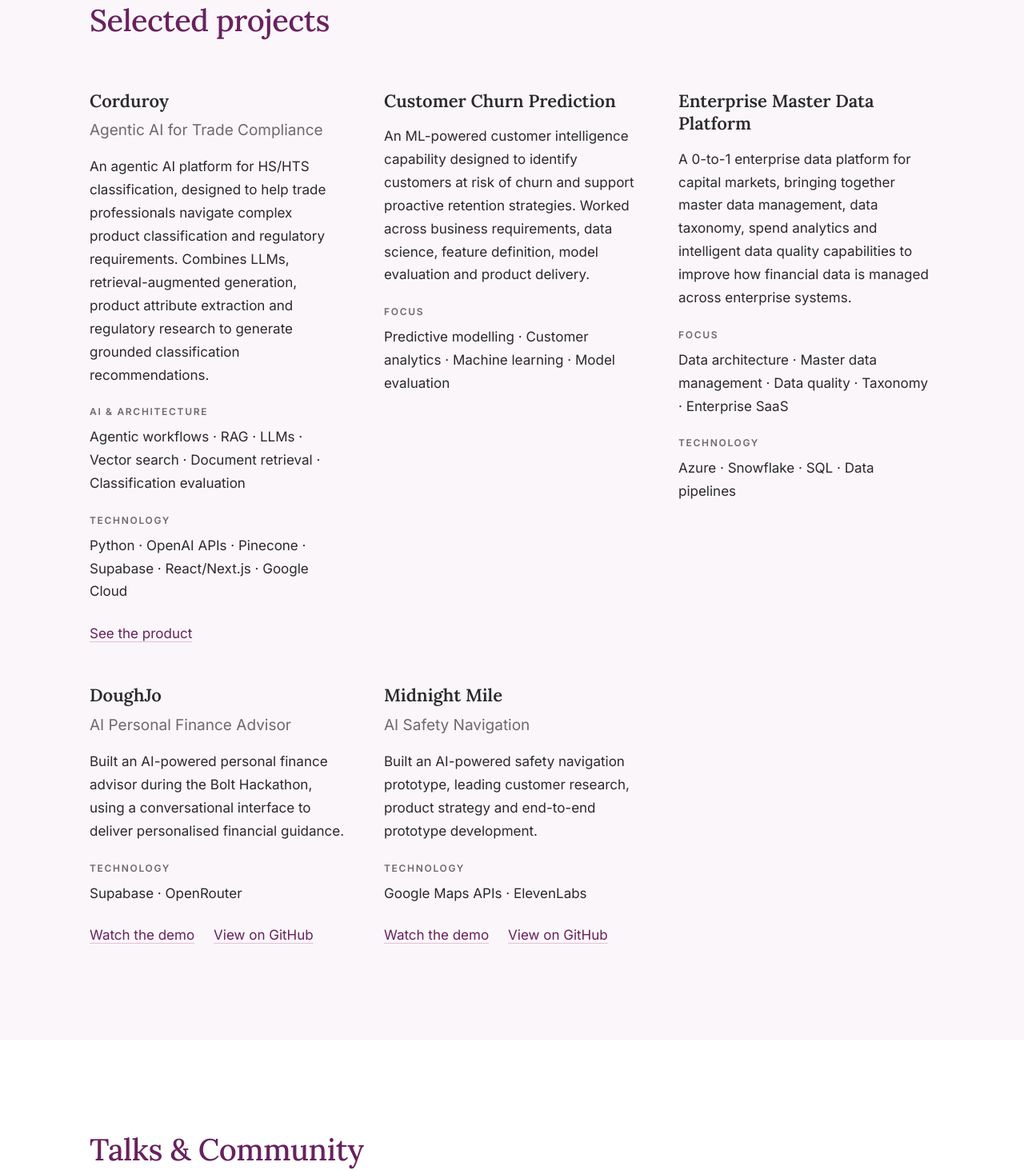
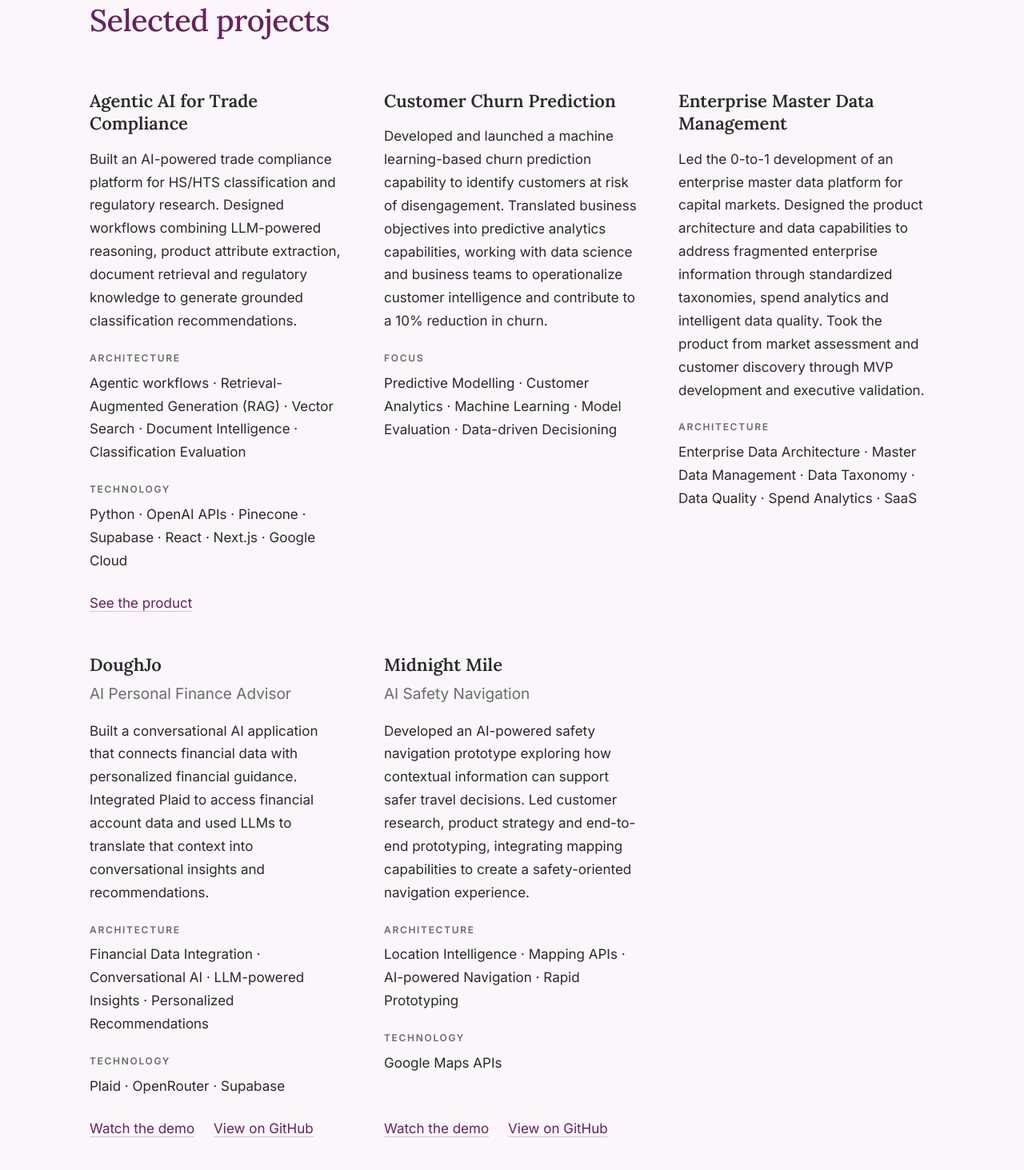
Before and after one commit to divu112311/divu112311.github.io, a plain HTML site: page index.html in a window 1280 px wide. Shown: the part 2403-3866 px from the top of the page at 80% size. Drawn offline with Linux system fonts and the light colour scheme.

Commit message:
Projects: update text for all five projects
Co-Authored-By: Claude Opus 5.5 <noreply@anthropic.com>

```diff
--- a/index.html
+++ b/index.html
@@ -290,53 +290,54 @@ nav a:hover{color:var(--plum)}
     </div>
     <div class="more">
       <article>
-        <h3>Corduroy</h3>
-        <p class="lead">Agentic AI for Trade Compliance</p>
+        <h3>Agentic AI for Trade Compliance</h3>
         <div class="prose">
-          <p>An agentic AI platform for HS/HTS classification, designed to help trade professionals navigate complex product classification and regulatory requirements. Combines LLMs, retrieval-augmented generation, product attribute extraction and regulatory research to generate grounded classification recommendations.</p>
+          <p>Built an AI-powered trade compliance platform for HS/HTS classification and regulatory research. Designed workflows combining LLM-powered reasoning, product attribute extraction, document retrieval and regulatory knowledge to generate grounded classification recommendations.</p>
         </div>
-        <p class="label muted stack">AI &amp; Architecture</p>
-        <p>Agentic workflows · RAG · LLMs · Vector search · Document retrieval · Classification evaluation</p>
+        <p class="label muted stack">Architecture</p>
+        <p>Agentic workflows · Retrieval-Augmented Generation (RAG) · Vector Search · Document Intelligence · Classification Evaluation</p>
         <p class="label muted stack">Technology</p>
-        <p>Python · OpenAI APIs · Pinecone · Supabase · React/Next.js · Google Cloud</p>
+        <p>Python · OpenAI APIs · Pinecone · Supabase · React · Next.js · Google Cloud</p>
         <p class="case-link"><a class="ln" href="https://corduroyai.vercel.app" target="_blank" rel="noopener">See the product</a></p>
       </article>
       <article>
         <h3>Customer Churn Prediction</h3>
         <div class="prose">
-          <p>An ML-powered customer intelligence capability designed to identify customers at risk of churn and support proactive retention strategies. Worked across business requirements, data science, feature definition, model evaluation and product delivery.</p>
+          <p>Developed and launched a machine learning-based churn prediction capability to identify customers at risk of disengagement. Translated business objectives into predictive analytics capabilities, working with data science and business teams to operationalize customer intelligence and contribute to a 10% reduction in churn.</p>
         </div>
         <p class="label muted stack">Focus</p>
-        <p>Predictive modelling · Customer analytics · Machine learning · Model evaluation</p>
+        <p>Predictive Modelling · Customer Analytics · Machine Learning · Model Evaluation · Data-driven Decisioning</p>
       </article>
       <article>
-        <h3>Enterprise Master Data Platform</h3>
+        <h3>Enterprise Master Data Management</h3>
         <div class="prose">
-          <p>A 0-to-1 enterprise data platform for capital markets, bringing together master data management, data taxonomy, spend analytics and intelligent data quality capabilities to improve how financial data is managed across enterprise systems.</p>
+          <p>Led the 0-to-1 development of an enterprise master data platform for capital markets. Designed the product architecture and data capabilities to address fragmented enterprise information through standardized taxonomies, spend analytics and intelligent data quality. Took the product from market assessment and customer discovery through MVP development and executive validation.</p>
         </div>
-        <p class="label muted stack">Focus</p>
-        <p>Data architecture · Master data management · Data quality · Taxonomy · Enterprise SaaS</p>
-        <p class="label muted stack">Technology</p>
-        <p>Azure · Snowflake · SQL · Data pipelines</p>
+        <p class="label muted stack">Architecture</p>
+        <p>Enterprise Data Architecture · Master Data Management · Data Taxonomy · Data Quality · Spend Analytics · SaaS</p>
       </article>
       <article>
         <h3>DoughJo</h3>
         <p class="lead">AI Personal Finance Advisor</p>
         <div class="prose">
-          <p>Built an AI-powered personal finance advisor during the Bolt Hackathon, using a conversational interface to deliver personalised financial guidance.</p>
+          <p>Built a conversational AI application that connects financial data with personalized financial guidance. Integrated Plaid to access financial account data and used LLMs to translate that context into conversational insights and recommendations.</p>
         </div>
+        <p class="label muted stack">Architecture</p>
+        <p>Financial Data Integration · Conversational AI · LLM-powered Insights · Personalized Recommendations</p>
         <p class="label muted stack">Technology</p>
-        <p>Supabase · OpenRouter</p>
+        <p>Plaid · OpenRouter · Supabase</p>
         <p class="case-link"><a class="ln" href="https://www.youtube.com/watch?v=xkPi_3iBvSE" target="_blank" rel="noopener">Watch the demo</a><a class="ln" href="https://github.com/divu112311/DoughJo11" target="_blank" rel="noopener">View on GitHub</a></p>
       </article>
       <article>
         <h3>Midnight Mile</h3>
         <p class="lead">AI Safety Navigation</p>
         <div class="prose">
-          <p>Built an AI-powered safety navigation prototype, leading customer research, product strategy and end-to-end prototype development.</p>
+          <p>Developed an AI-powered safety navigation prototype exploring how contextual information can support safer travel decisions. Led customer research, product strategy and end-to-end prototyping, integrating mapping capabilities to create a safety-oriented navigation experience.</p>
         </div>
+        <p class="label muted stack">Architecture</p>
+        <p>Location Intelligence · Mapping APIs · AI-powered Navigation · Rapid Prototyping</p>
         <p class="label muted stack">Technology</p>
-        <p>Google Maps APIs · ElevenLabs</p>
+        <p>Google Maps APIs</p>
         <p class="case-link"><a class="ln" href="https://www.youtube.com/watch?v=jQsnqQxGAns" target="_blank" rel="noopener">Watch the demo</a><a class="ln" href="https://github.com/divu112311/midnight-stride-safe" target="_blank" rel="noopener">View on GitHub</a></p>
       </article>
     </div>
```
